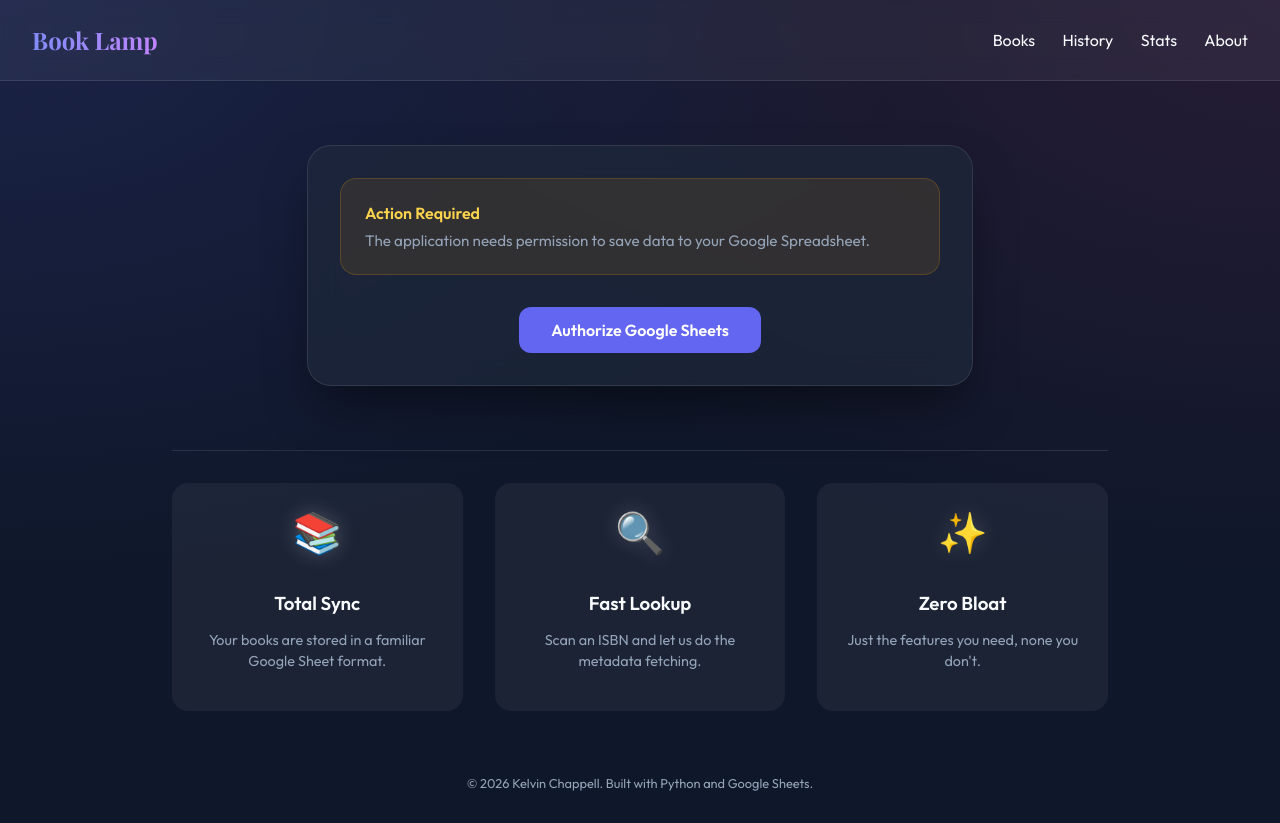
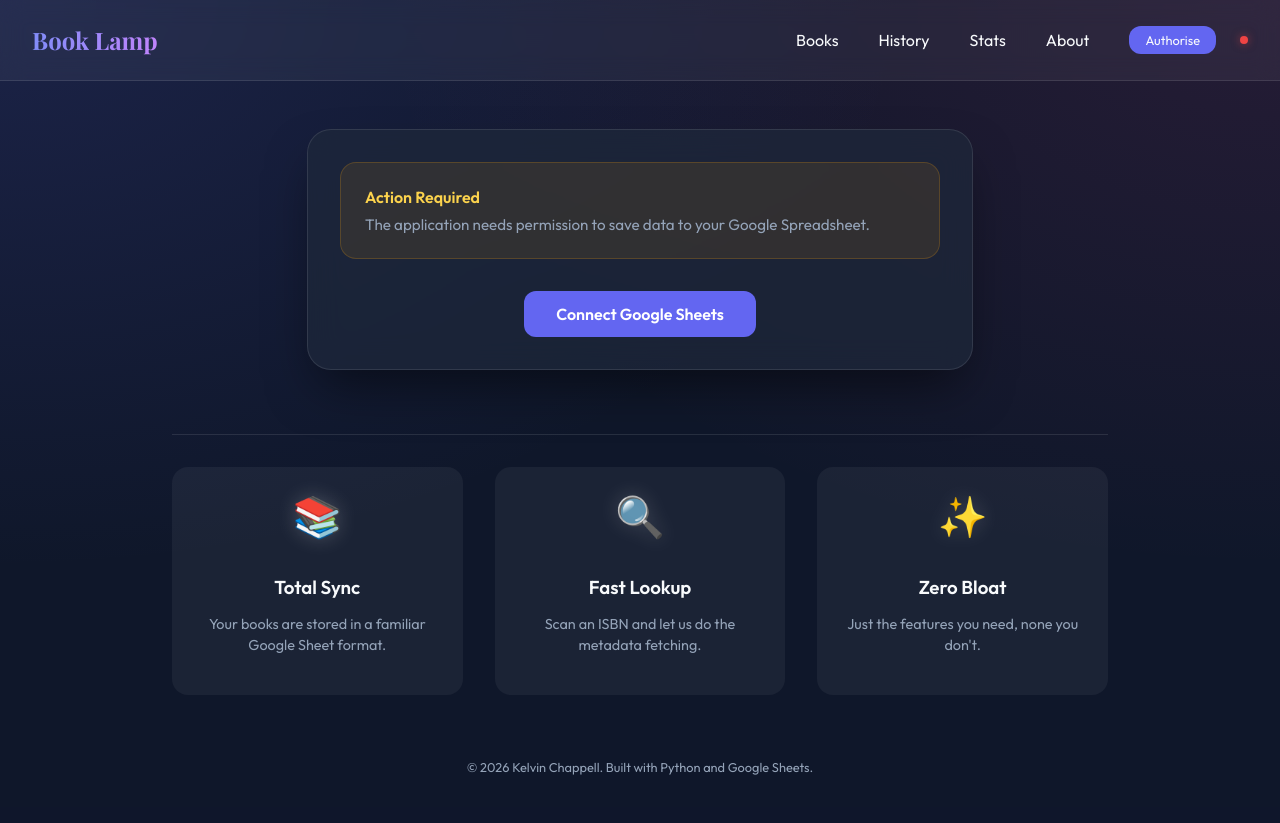
Before and after one commit to kchapl/book-lamp, a Flask app: page / in a window 1280 px wide. After the commit the page ends 775 px from the top, so only its background shows below. Run offline with Flask 3, Linux system fonts and the light colour scheme; parts of the project's set-up code (start-up, migrations or seed data) failed here and were passed over; some libraries are stand-ins or nearby versions.

Commit message:
feat: Implement Google Sheets connection flow with status indicators, update UI elements, and add comprehensive E2E tests for authorization, home, history, and stats pages.

```diff
--- a/book_lamp/app.py
+++ b/book_lamp/app.py
@@ -70,6 +70,16 @@ def get_storage():
     return GoogleSheetsStorage(sheet_name=sheet_name, credentials_dict=credentials)
 
 
+def authorisation_required(f):
+    @wraps(f)
+    def decorated_function(*args, **kwargs):
+        if not get_storage().is_authorised():
+            return redirect(url_for("unauthorised"))
+        return f(*args, **kwargs)
+
+    return decorated_function
+
+
 def get_app_version():
     """Get the application version based on environment."""
     if os.environ.get("FLASK_ENV") == "production":
@@ -85,15 +95,36 @@ def get_app_version():
 APP_VERSION = get_app_version()
 
 
+@app.context_processor
+def inject_global_vars():
+    return {
+        "is_authorised": get_storage().is_authorised(),
+        "version": APP_VERSION,
+    }
+
+
 @app.route("/")
 def home():
-    is_authorized = get_storage().is_authorized()
-    return render_template("home.html", is_authorized=is_authorized)
+    is_authorised = get_storage().is_authorised()
+    return render_template("home.html", is_authorised=is_authorised)
 
 
 @app.route("/about")
+@authorisation_required
 def about():
     return render_template("about.html", version=APP_VERSION)
+
+
+@app.route("/unauthorised")
+def unauthorised():
+    return render_template("unauthorised.html"), 401
+
+
+@app.route("/logout")
+def logout():
+    session.clear()
+    flash("Google Sheets disconnected.", "info")
+    return redirect(url_for("home"))
 
 
 @app.route("/favicon.ico")
@@ -137,21 +168,10 @@ if not TEST_MODE:
     )
 
 
-def login_required(f):
-    @wraps(f)
-    def decorated_function(*args, **kwargs):
-        if not get_storage().is_authorized():
-            flash("Please authorize Google Sheets access first.", "info")
-            return redirect(url_for("home"))
-        return f(*args, **kwargs)
-
-    return decorated_function
-
-
-@app.route("/login")
-def login():
+@app.route("/connect")
+def connect():
     if TEST_MODE:
-        return redirect(url_for("test_login"))
+        return redirect(url_for("test_connect"))
 
     try:
         if (
@@ -170,10 +190,10 @@ def login():
             redirect_uri, access_type="offline", prompt="consent"
         )
     except Exception:
-        app.logger.exception("OAuth login failed")
+        app.logger.exception("OAuth authorisation initiation failed")
         return (
-            "<h1>Login Error</h1>"
-            "<p>Failed to initiate Google OAuth login.</p>"
+            "<h1>Authorisation Error</h1>"
+            "<p>Failed to initiate Google authorisation.</p>"
             "<p>Please check that GOOGLE_CLIENT_ID and GOOGLE_CLIENT_SECRET are set correctly.</p>"
             "<a href='/'>Go back</a>"
         ), 500
@@ -207,12 +227,12 @@ def authorize():
             # Save credentials to session for this user
             session["credentials"] = creds_data
 
-        flash("Successfully authorized Google Sheets access!", "success")
+        flash("Google Sheets access authorised!", "success")
         return redirect(url_for("home"))
     except Exception:
-        app.logger.exception("Failed to authorize access token")
+        app.logger.exception("Failed to authorise access token")
         return (
-            "<h1>Authorization Error</h1><p>Failed to complete Google OAuth authorization.</p><a href='/'>Go back</a>"
+            "<h1>Authorisation Error</h1><p>Failed to complete Google authorisation.</p><a href='/'>Go back</a>"
         ), 401
 
 
@@ -235,7 +255,7 @@ def init_sheets_command():
 
 
 @app.route("/history", methods=["GET"])
-@login_required
+@authorisation_required
 def reading_history():
     """Show detailed reading history as a chronological list of individual events."""
     storage = get_storage()
@@ -286,13 +306,13 @@ def reading_history():
 
 
 @app.route("/books/new", methods=["GET"])
-@login_required
+@authorisation_required
 def new_book_form():
     return render_template("add_book.html")
 
 
 @app.route("/books", methods=["GET"])
-@login_required
+@authorisation_required
 def list_books():
     storage = get_storage()
     books = storage.get_all_books()
@@ -312,7 +332,7 @@ def list_books():
 
 
 @app.route("/books/search", methods=["GET"])
-@login_required
+@authorisation_required
 def search_books():
     storage = get_storage()
     query = request.args.get("q", "").strip()
@@ -348,7 +368,7 @@ def search_books():
 
 
 @app.route("/stats", methods=["GET"])
-@login_required
+@authorisation_required
 def collection_stats():
     storage = get_storage()
     books = storage.get_all_books()
@@ -490,7 +510,7 @@ def collection_stats():
 
 
 @app.route("/books/<int:book_id>", methods=["GET"])
-@login_required
+@authorisation_required
 def book_detail(book_id: int):
     storage = get_storage()
     book = storage.get_book_by_id(book_id)
@@ -509,7 +529,7 @@ def book_detail(book_id: int):
 
 
 @app.route("/books/<int:book_id>/reading-records", methods=["POST"])
-@login_required
+@authorisation_required
 def create_reading_record(book_id: int):
     storage = get_storage()
     status = request.form.get("status")
@@ -533,7 +553,7 @@ def create_reading_record(book_id: int):
 
 
 @app.route("/reading-records/<int:record_id>/edit", methods=["POST"])
-@login_required
+@authorisation_required
 def update_reading_record(record_id: int):
     storage = get_storage()
     status = request.form.get("status")
@@ -562,7 +582,7 @@ def update_reading_record(record_id: int):
 
 
 @app.route("/reading-records/<int:record_id>/delete", methods=["POST"])
-@login_required
+@authorisation_required
 def delete_reading_record(record_id: int):
     storage = get_storage()
     try:
@@ -579,7 +599,7 @@ def delete_reading_record(record_id: int):
 
 
 @app.route("/books", methods=["POST"])
-@login_required
+@authorisation_required
 def create_book():
     storage = get_storage()
     isbn = (request.form.get("isbn", "") or "").strip().replace("-", "")
@@ -648,7 +668,7 @@ def create_book():
 
 
 @app.route("/books/fetch-covers", methods=["POST"])
-@login_required
+@authorisation_required
 def fetch_missing_data():
     """Bulk fetch missing data (covers, metadata) for all books."""
     storage = get_storage()
@@ -891,13 +911,13 @@ def fetch_missing_data():
 
 
 @app.route("/books/import", methods=["GET"])
-@login_required
+@authorisation_required
 def import_books_form():
     return render_template("import_books.html")
 
 
 @app.route("/books/import", methods=["POST"])
-@login_required
+@authorisation_required
 def import_books():
     storage = get_storage()
     if "file" not in request.files:
@@ -927,7 +947,7 @@ def import_books():
 
 
 @app.route("/books/<int:book_id>/edit", methods=["POST"])
-@login_required
+@authorisation_required
 def edit_book(book_id: int):
     storage = get_storage()
     # Extract data from form
@@ -985,7 +1005,7 @@ def edit_book(book_id: int):
 
 
 @app.route("/books/<int:book_id>/delete", methods=["POST"])
-@login_required
+@authorisation_required
 def delete_book(book_id: int):
     storage = get_storage()
     success = storage.delete_book(book_id)
@@ -1012,6 +1032,8 @@ if TEST_MODE:
             storage.reading_records = []
             storage.next_book_id = 1
             storage.next_record_id = 1
+            # Clear session but keep test mode markers if any?
+            # session.clear() is safer to ensure clean state
             return {"status": "ok"}
         except Exception as e:
             app.logger.exception("Failed to reset test storage: %s", e)
@@ -1020,6 +1042,28 @@ if TEST_MODE:
                 "message": "Internal error during test reset",
             }, 500
 
+    @app.route("/test/connect")
+    def test_connect():
+        """Authorise as a test user automatically."""
+        if not TEST_MODE:
+            return "Not available", 404
+
+        # Mock credentials/session for test user
+        session["credentials"] = {
+            "token": "test-token",
+            "refresh_token": "test-refresh-token",
+            "token_uri": "https://oauth2.googleapis.com/token",
+            "scopes": from_sheets_storage.SCOPES,
+            "expiry": (
+                datetime.datetime.now(datetime.timezone.utc)
+                + datetime.timedelta(hours=1)
+            )
+            .isoformat()
+            .replace("+00:00", "Z"),
+        }
+        flash("Google Sheets Connected (Test Mode)", "success")
+        return redirect(url_for("home"))
+
 
 if __name__ == "__main__":
     debug_mode = os.environ.get("FLASK_DEBUG", "False").lower() == "true"
--- a/book_lamp/services/mock_storage.py
+++ b/book_lamp/services/mock_storage.py
@@ -5,7 +5,7 @@ class MockStorage:
         self.next_book_id = 1
         self.next_record_id = 1
 
-    def is_authorized(self):
+    def is_authorised(self):
         """Always authorized in mock mode."""
         return True
 
--- a/book_lamp/services/sheets_storage.py
+++ b/book_lamp/services/sheets_storage.py
@@ -79,7 +79,7 @@ class GoogleSheetsStorage:
         except (ValueError, KeyError):
             return None
 
-    def is_authorized(self) -> bool:
+    def is_authorised(self) -> bool:
         """Check if we have valid credentials."""
         creds = self.load_credentials()
         return creds is not None and creds.valid
--- a/book_lamp/static/base.css
+++ b/book_lamp/static/base.css
@@ -64,6 +64,24 @@ nav {
 
 .nav-links a:hover {
     color: var(--primary-light);
+}
+
+.status-dot {
+    width: 8px;
+    height: 8px;
+    border-radius: 50%;
+    display: inline-block;
+    cursor: pointer;
+}
+
+.status-dot.connected {
+    background: #10b981;
+    box-shadow: 0 0 8px rgba(16, 185, 129, 0.5);
+}
+
+.status-dot.disconnected {
+    background: #ef4444;
+    box-shadow: 0 0 8px rgba(239, 68, 68, 0.5);
 }
 
 .card {
--- a/book_lamp/templates/base.html
+++ b/book_lamp/templates/base.html
@@ -18,15 +18,23 @@
 <body>
     <nav>
         <a href="/" class="logo">Book Lamp</a>
-        <div class="nav-links">
+        <div class="nav-links" style="display: flex; align-items: center; gap: 1rem;">
             <a href="/books">Books</a>
             <a href="/history">History</a>
             <a href="/stats">Stats</a>
             <a href="/about">About</a>
+            {% if not is_authorised %}
+            <a href="/connect" class="btn" style="padding: 0.4rem 1rem; font-size: 0.8rem;">Authorise</a>
+            {% endif %}
+
+            <span id="connection-status" class="status-dot {{ 'connected' if is_authorised else 'disconnected' }}"
+                title="{{ 'Google Sheets Connected (Click to Disconnect)' if is_authorised else 'Google Sheets Not Connected (Click to Authorise)' }}"
+                data-authorised="{{ 'true' if is_authorised else 'false' }}" style="margin-left: 0.5rem;"
+                onclick="toggleConnection()"></span>
         </div>
     </nav>
 
-    <div class="container">
+    <div class="container" style="padding-top: 1rem;">
         <div class="messages">
             {% with messages = get_flashed_messages(with_categories=true) %}
             {% if messages %}
@@ -46,8 +54,8 @@
             <h2 id="modal-title">Confirm Delete</h2>
             <p id="modal-message">Are you sure you want to delete this?</p>
             <div class="modal-actions">
-                <button onclick="closeModal()" class="btn-cancel">Cancel</button>
-                <button id="modal-confirm-btn" class="btn-save" style="background: #ef4444;">Delete</button>
+                <button id="modal-confirm-btn" class="btn">Confirm</button>
+                <button onclick="closeModal()" class="btn btn-outline">Cancel</button>
             </div>
         </div>
     </div>
@@ -98,6 +106,24 @@
                 console.error('Failed to submit request:', e);
             }
         }
+
+        function toggleConnection() {
+            const statusDot = document.getElementById('connection-status');
+            const isAuthorised = statusDot.getAttribute('data-authorised') === 'true';
+            if (isAuthorised) {
+                showConfirm(
+                    'Disconnect Google Sheets',
+                    'Are you sure you want to disconnect? You will need to re-authorise to access your data.',
+                    () => { window.location.href = '/logout'; }
+                );
+            } else {
+                showConfirm(
+                    'Authorise Google Sheets',
+                    'Would you like to authorise Google Sheets to store your reading data?',
+                    () => { window.location.href = '/connect'; }
+                );
+            }
+        }
     </script>
 
     <footer>
--- a/book_lamp/templates/books.html
+++ b/book_lamp/templates/books.html
@@ -107,6 +107,9 @@
                 {% if book.publication_year %}
                 <div class="year">{{ book.publication_year }}</div>
                 {% endif %}
+                {% if book.isbn13 %}
+                <div class="isbn">ISBN-13: {{ book.isbn13 }}</div>
+                {% endif %}
                 {% if book.publisher %}
                 <div class="year">{{ book.publisher }}</div>
                 {% endif %}
--- a/book_lamp/templates/home.html
+++ b/book_lamp/templates/home.html
@@ -10,7 +10,7 @@
 <h1 class="sr-only">Book Lamp Dashboard</h1>
 
 <div class="card dashboard-card">
-    {% if is_authorized %}
+    {% if is_authorised %}
     <div class="action-buttons">
         <a href="/books" class="btn">View Your Bookshelf</a>
         <a href="/books/new" class="btn btn-outline">Add New Book</a>
@@ -22,7 +22,7 @@
             The application needs permission to save data to your Google Spreadsheet.
         </p>
     </div>
-    <a href="/login" class="btn">Authorize Google Sheets</a>
+    <a href="/connect" class="btn">Connect Google Sheets</a>
     {% endif %}
 </div>
 
--- a/book_lamp/templates/unauthorized.html
+++ b/book_lamp/templates/unauthorised.html
@@ -4,8 +4,8 @@
 
 {% block content %}
 <div class="card" style="text-align: center;">
-    <h1 style="color: #fca5a5;">Unauthorized</h1>
-    <p>You are not authorized to access this application.</p>
+    <h1 style="color: #fca5a5;">Unauthorised</h1>
+    <p>You are not authorised to access this application.</p>
     <div style="margin-top: 2rem;">
         <a href="/" class="btn">Back to Home</a>
     </div>
--- a/playwright.config.ts
+++ b/playwright.config.ts
@@ -9,7 +9,7 @@ export default defineConfig({
     // Run tests serially to prevent database conflicts
     fullyParallel: false,
     forbidOnly: !!process.env.CI,
-    retries: 0,
+    retries: process.env.CI ? 2 : 0,
     workers: 1,
     reporter: [['html', { open: 'never' }], ['list']],
     use: {
--- a/tests-e2e/global.setup.ts
+++ b/tests-e2e/global.setup.ts
@@ -26,10 +26,10 @@ export default async function globalSetup() {
             }
         }
 
-        // Log in as the test user to seed the user data
-        const loginRes = await req.get('/test/login');
+        // Authorize as the test user
+        const loginRes = await req.get('/test/connect');
         if (!loginRes.ok()) {
-            throw new Error(`Failed to login as test user: ${loginRes.status()}`);
+            throw new Error(`Failed to authorize as test user: ${loginRes.status()}`);
         }
     } finally {
         await req.dispose();
```
Also changed, not shown: tests-e2e/auth.spec.ts (+8 -8 lines), tests-e2e/books.spec.ts (+13 -37 lines), tests-e2e/history.spec.ts (added, +43 -0 lines), tests-e2e/home.spec.ts (+27 -6 lines), tests-e2e/stats.spec.ts (added, +21 -0 lines), .agent/skills/book-lamp-development/SKILL.md, .agent/skills/librarian/SKILL.md, .agent/skills/web-designer/SKILL.md, .github/workflows/ci.yml.
